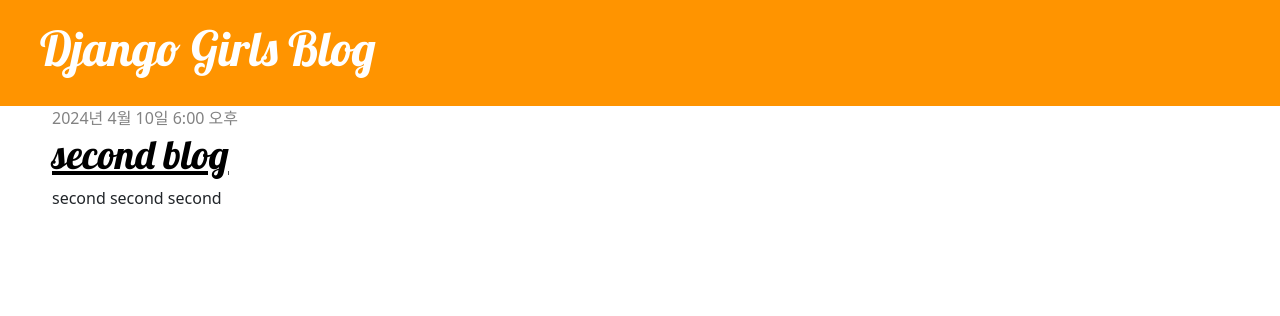
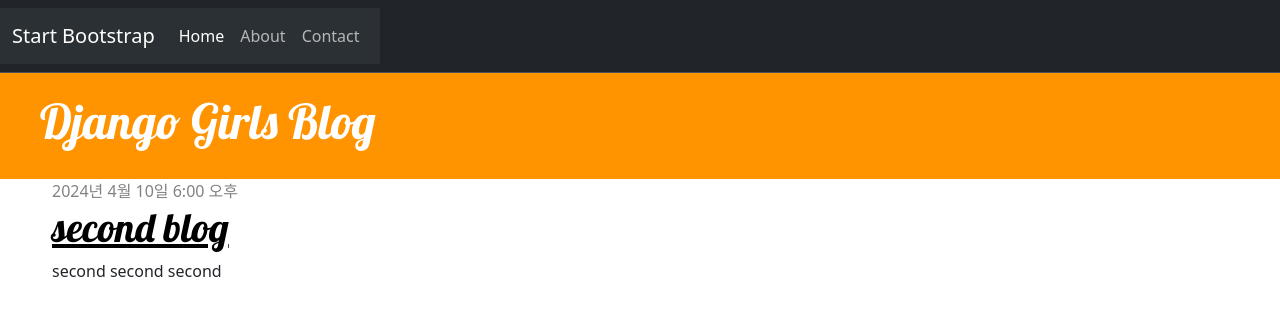
Before and after one commit to eunjinnnn/blog, a Django app: page / in a window 1280 px wide. Shown: the top 316 px of the page. Run offline with Django 5.2, Linux system fonts and the light colour scheme; data comes from the database, SQL or seed files in the repository.

Commit message:
navbar생성

```diff
--- a/mysite/blog/static/css/blog.css
+++ b/mysite/blog/static/css/blog.css
@@ -44,3 +44,7 @@
 .post h1 a, .post h1 a:visited {
     color: #000000;
 }
+
+.navbar-nav{
+    text-align: left;
+}
--- a/mysite/blog/templates/blog/base.html
+++ b/mysite/blog/templates/blog/base.html
@@ -1,7 +1,7 @@
 {% load static %}
 <html>
     <head>
-        <title>Django Girls blog</title>
+        <title>Eunjin's blog</title>
         <link href="https://cdn.jsdelivr.net/npm/bootstrap@5.3.3/dist/css/bootstrap.min.css" rel="stylesheet" integrity="sha384-QWTKZyjpPEjISv5WaRU9OFeRpok6YctnYmDr5pNlyT2bRjXh0JMhjY6hW+ALEwIH" crossorigin="anonymous">
         <script src="https://cdn.jsdelivr.net/npm/bootstrap@5.3.3/dist/js/bootstrap.bundle.min.js" integrity="sha384-YvpcrYf0tY3lHB60NNkmXc5s9fDVZLESaAA55NDzOxhy9GkcIdslK1eN7N6jIeHz" crossorigin="anonymous"></script>
         <link href='//fonts.googleapis.com/css?family=Lobster&subset=latin,latin-ext' rel='stylesheet' type='text/css'>
@@ -9,6 +9,25 @@
 
     </head>
     <body>
+        <!-- navbar -->
+        <nav class="navbar bg-dark border-bottom border-body" data-bs-theme="dark">
+            <nav class="navbar navbar-expand-lg bg-body-tertiary">
+                <div class="container-fluid">
+                  <a class="navbar-brand" href="#">Start Bootstrap</a>
+                  <button class="navbar-toggler" type="button" data-bs-toggle="collapse" data-bs-target="#navbarNavAltMarkup" aria-controls="navbarNavAltMarkup" aria-expanded="false" aria-label="Toggle navigation">
+                    <span class="navbar-toggler-icon"></span>
+                  </button>
+                  <div class="collapse navbar-collapse" id="navbarNavAltMarkup">
+                    <div class="navbar-nav">
+                      <a class="nav-link active" aria-current="page" href="#">Home</a>
+                      <a class="nav-link" href="#">About</a>
+                      <a class="nav-link" href="#">Contact</a>
+                    </div>
+                  </div>
+                </div>
+            </nav>
+        </nav>
+        <!-- navbar -->
         <div class="page-header">
             <h1><a href="/">Django Girls Blog</a></h1>
         </div>
```
